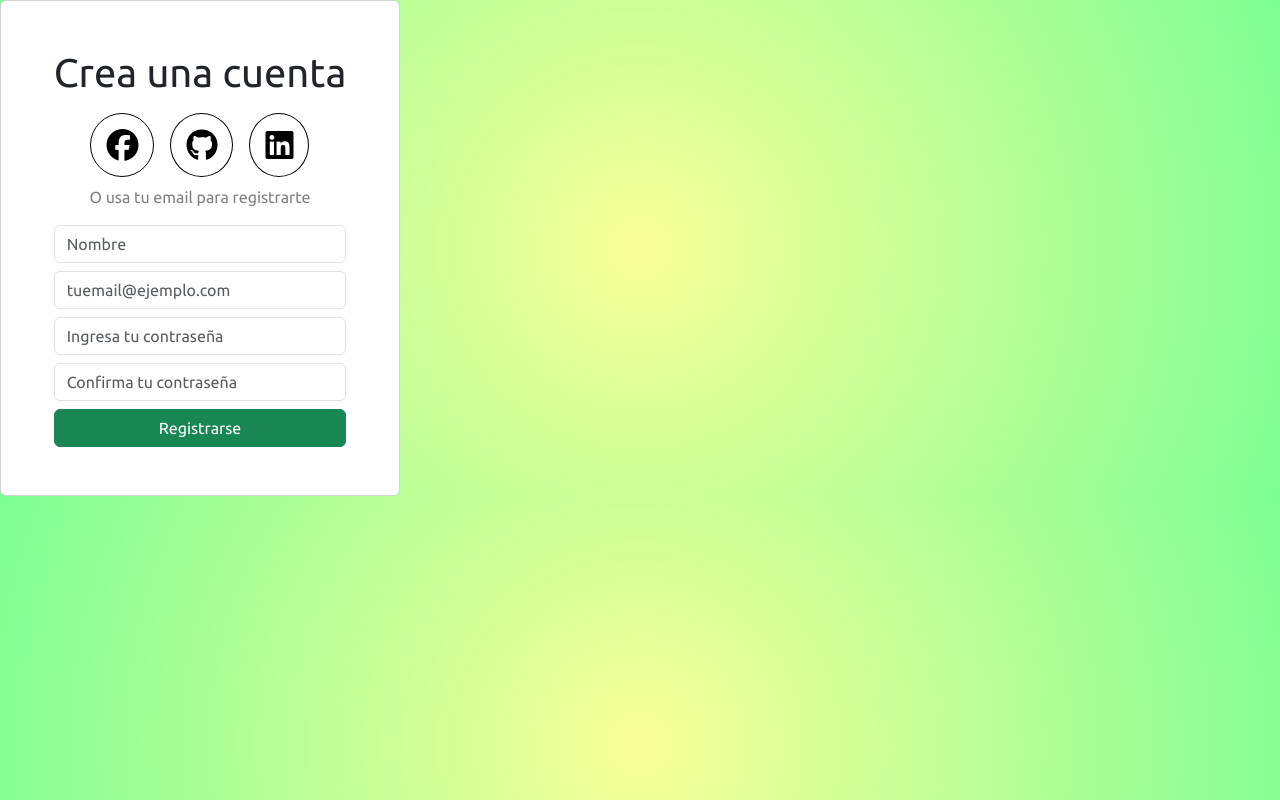
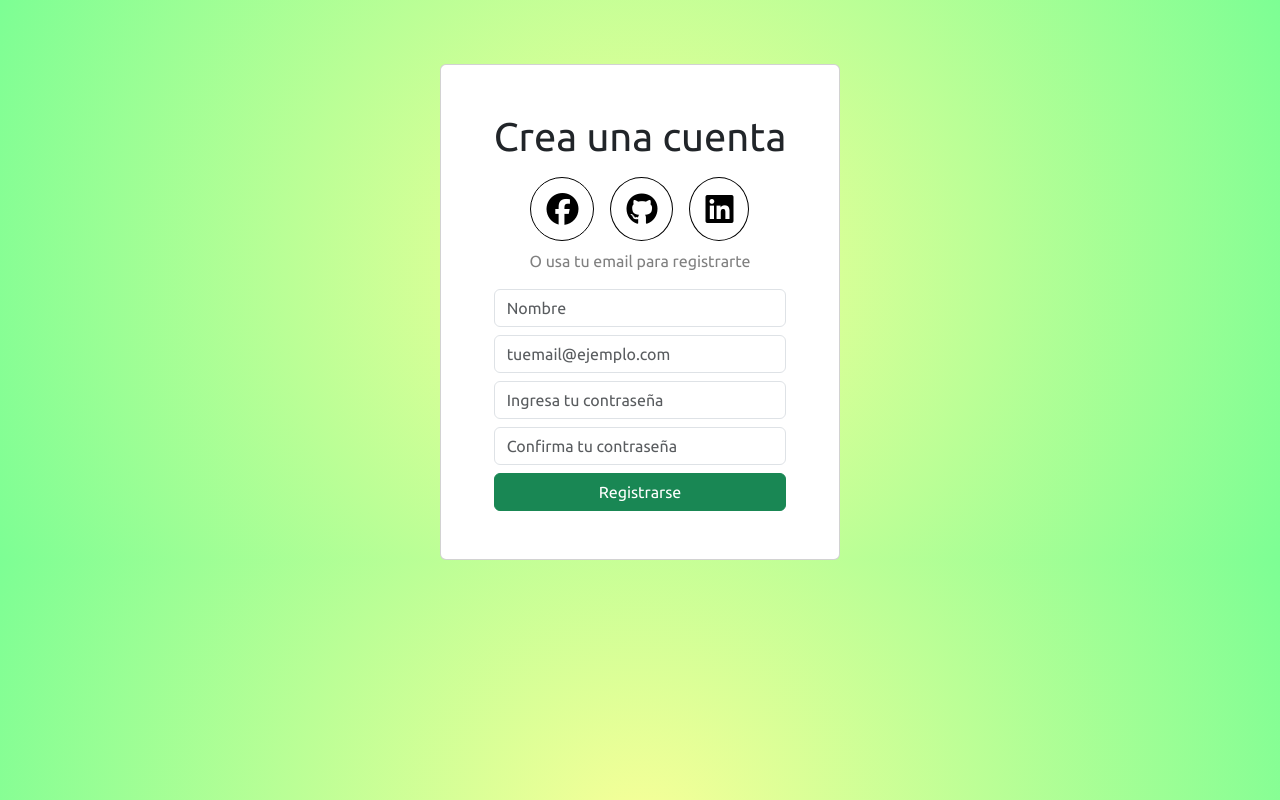
Before and after one commit to javoc88/dl-jsx-loginform, a React (Vite) app: page / in a window 1280 px wide. Built offline with nearby package versions, Linux system fonts and the light colour scheme.

Commit message:
editado App.jsx se agrega div container para aplicar estilos

```diff
--- a/src/App.jsx
+++ b/src/App.jsx
@@ -5,8 +5,14 @@ import "bootstrap/dist/css/bootstrap.min.css";
 import Registro from "./components/Registro";
 
 function App() {
-  const [alert, setAlert] = useState({msg: "", color: ""})
-  return <Registro alert={alert} setAlert={setAlert}/>;
+  const [alert, setAlert] = useState({ msg: "", color: "" });
+  return (
+    <>
+      <div className="container">
+        <Registro alert={alert} setAlert={setAlert} />
+      </div>
+    </>
+  );
 }
 
 export default App;
```
